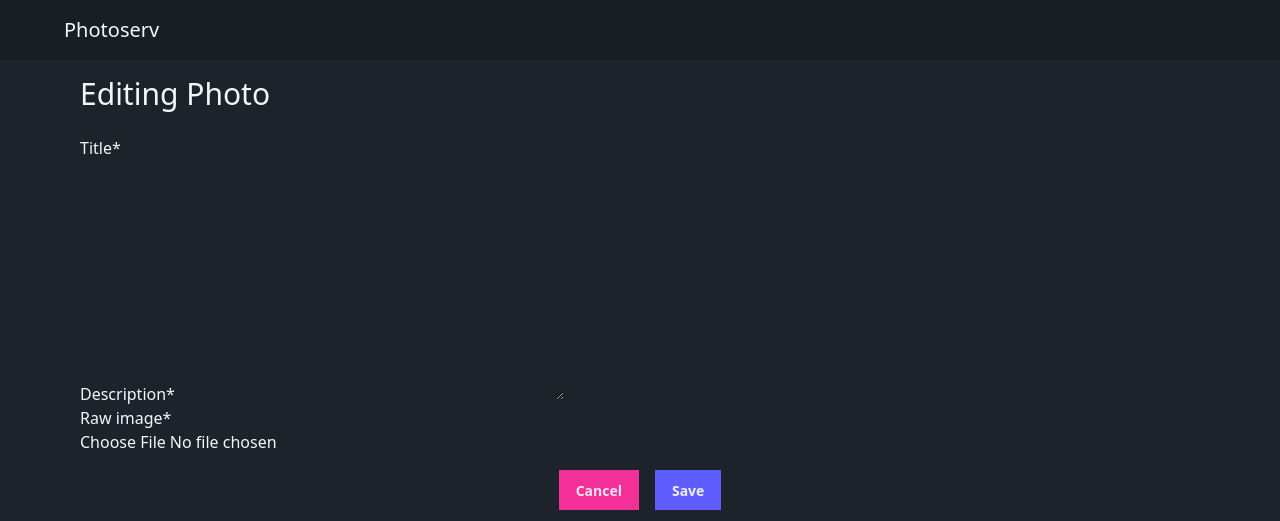
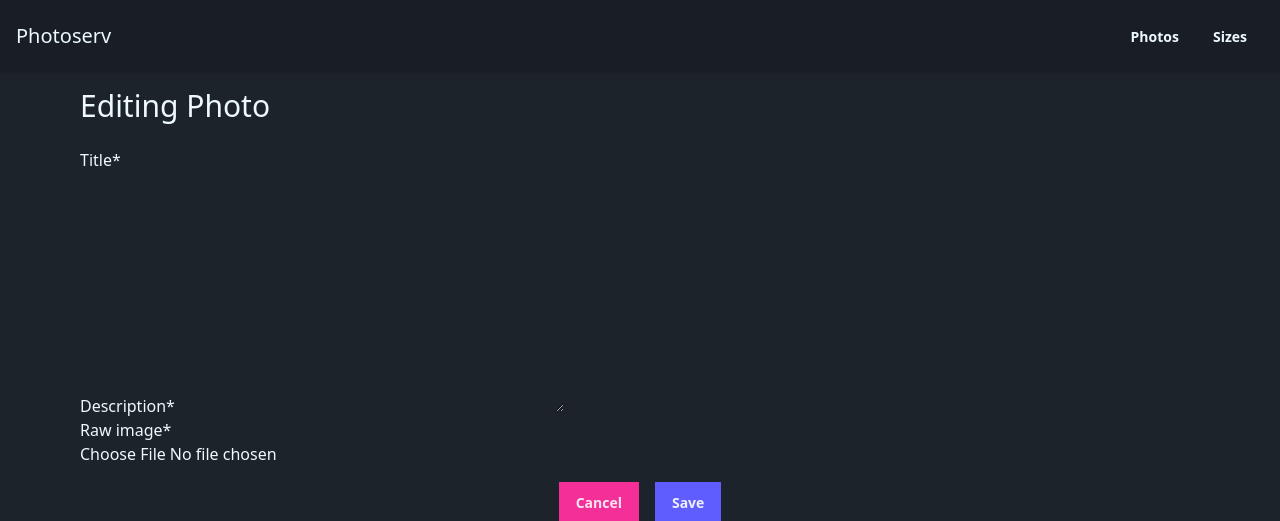
Before and after one commit to itsmaxymoo/photoserv, a Django app: page /photos/new/ in a window 1280 px wide. Shown: the top 521 px of the page. Run offline with Django 5.2, Linux system fonts and the light colour scheme; style sheets or scripts are compiled from the project's sources; parts of the project's set-up code (start-up, migrations or seed data) failed here and were passed over; some libraries are stand-ins or nearby versions.

Commit message:
basic top nav

```diff
--- a/templates/base.html
+++ b/templates/base.html
@@ -17,12 +17,22 @@
 </head>
 
 <body hx-headers='{"x-csrftoken": "{{ csrf_token }}"}'>
-    <header class="p-4 bg-base-200">
-        <a href="/photos">
-            <div class="max-w-6xl mx-auto">
-                <h1 class="text-xl">Photoserv</h1>
+    <header>
+        <div class="navbar p-4 bg-base-200 shadow-sm">
+            <div class="navbar-start">
+                <a href="/photos">
+                    <h1 class="text-xl">Photoserv</h1>
+                </a>
             </div>
-        </a>
+            <div class="navbar-end">
+                <a href="/photos" class="btn btn-ghost">
+                    Photos
+                </a>
+                <a href="/sizes" class="btn btn-ghost">
+                    Sizes
+                </a>
+            </div>
+        </div>
     </header>
     <main class="p-4 max-w-6xl mx-auto">
         <div class="grid grid-cols-1 gap-y-4">{% block content %} {% endblock %}</div>
```
